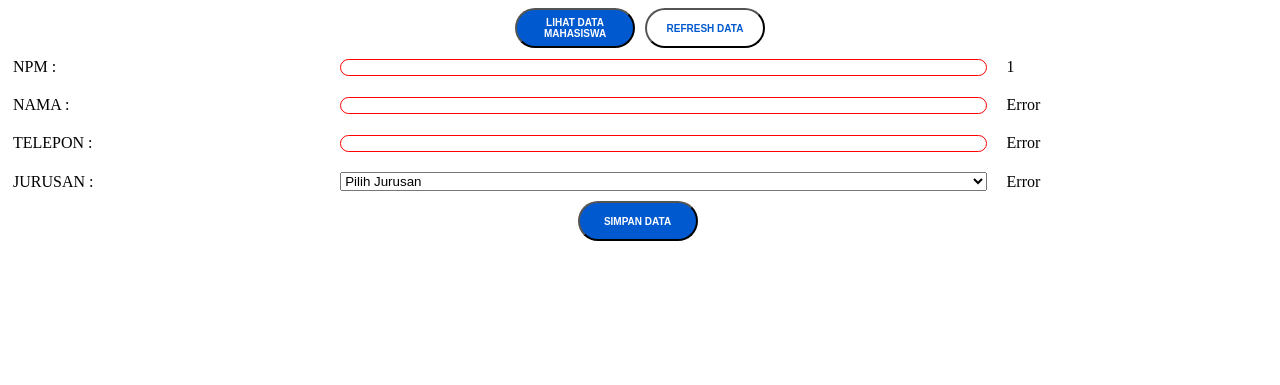
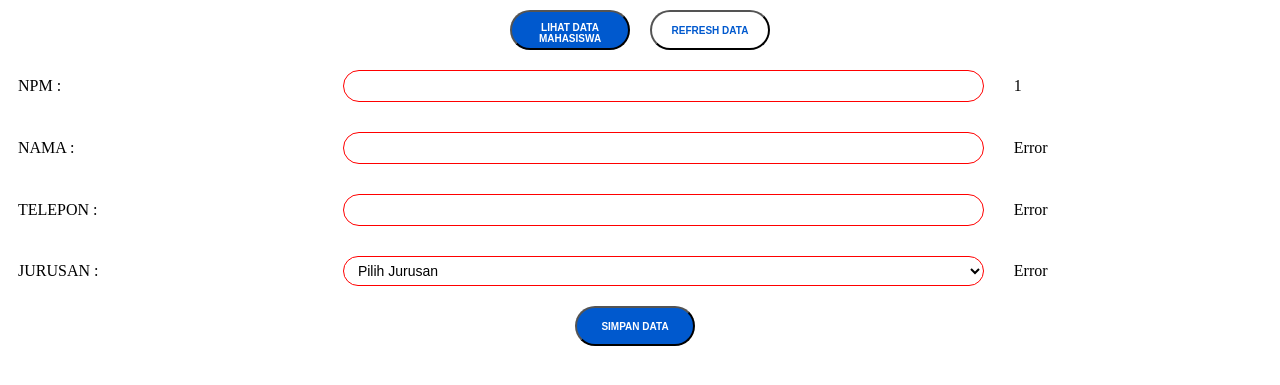
Before and after one commit to kholidaini/pwbs_gabext, a CodeIgniter app: page /pwbs_gabext/index.php/mahasiswa/addMahasiswa in a window 1280 px wide. Shown: the top 385 px of the page. Run offline with CodeIgniter, Linux system fonts and the light colour scheme.

Commit message:
pseudo css

```diff
--- a/Client/application/views/en_mahasiswa.php
+++ b/Client/application/views/en_mahasiswa.php
@@ -57,7 +57,7 @@
         <label for="txt_jurusan" id="cbo_jurusan">JURUSAN :</label>
     </section>
     <section class="item-input4">
-        <select id="cbo_jurusan" class="">
+        <select id="cbo_jurusan" class="select-input">
             <option value="-">Pilih Jurusan</option>
             <option value="IF">Informatika</option>
             <option value="SI">Sistem Informasi</option>
--- a/Client/ext/style.css
+++ b/Client/ext/style.css
@@ -3,9 +3,10 @@
     --putih: #ffffff;
     --merah: #ff0000;
     --abu: #333333;
+    --shadow:#33333354;
     --biru: #0059ce;
     --garis: 1px solid var(--merah);
-    --jarak: 5px;
+    --jarak: 10px;
 }
 
 table {
@@ -185,7 +186,8 @@ td {
 
 }
 
-.text-input{
+.text-input, .select-input{
+
     border:var(--garis);
     border-radius: calc(var(--jarak)*3);
     outline: 0;
@@ -193,3 +195,15 @@ td {
     height: calc(var(--jarak)*3);
     font-size: 14px;
 }
+
+.select-input{
+    background: none;
+}
+
+
+/* pseudo css */
+
+.text-input:focus,.select-input:focus{
+    border: 1px solid var(--biru);
+    box-shadow: 0 3px 6px var(--shadow);
+}
```
